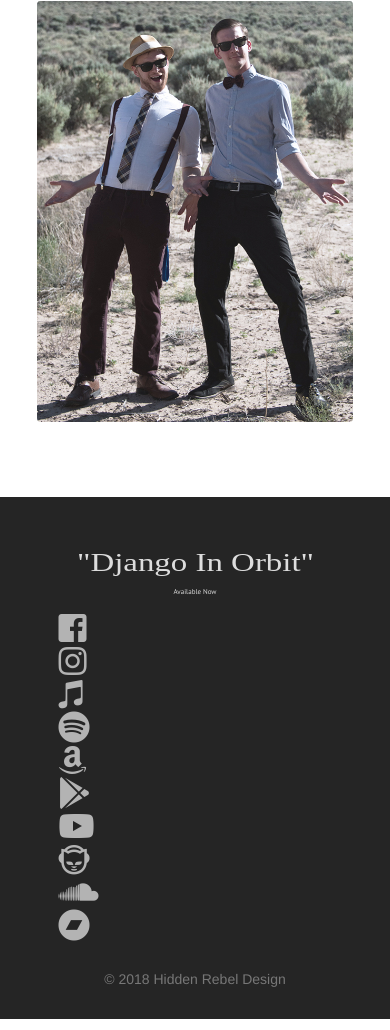
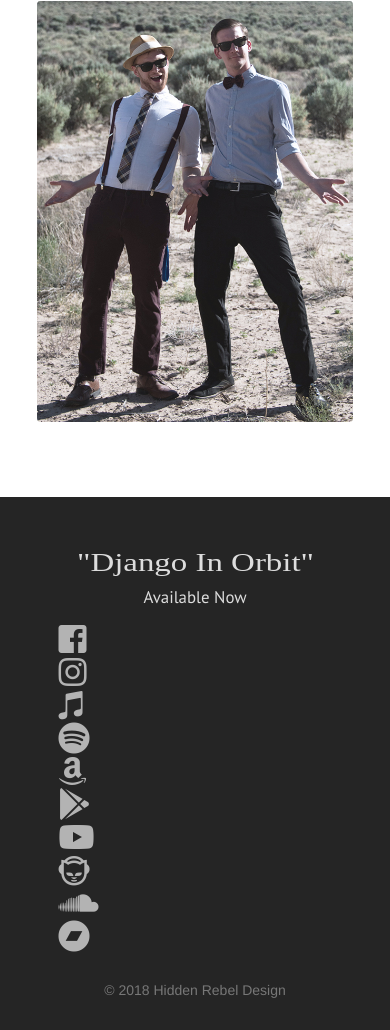
Before and after one commit to hiddenrebeldesign/Hot-House-West, a website: page about.html in a window 390 px wide. Shown: the part 3248-4278 px from the top of the page. Drawn offline with Linux system fonts and the light colour scheme; some packages are replaced by stand-ins of ours; a script that the page names is missing; a web font is replaced by a local one.

Commit message:
adjusted size of footer h4
changed <footer> <h4> font size to "2vh" when max-width is < 992px

```diff
--- a/assets/css/gaia.css
+++ b/assets/css/gaia.css
@@ -2896,6 +2896,9 @@ a,
   }
   footer h3 {
     font-size: 3vh !important;
+  }
+  footer h4 {
+    font-size: 2vh;
   }
 }
 @media (min-width: 768px) and (max-width: 1200px) {
```
